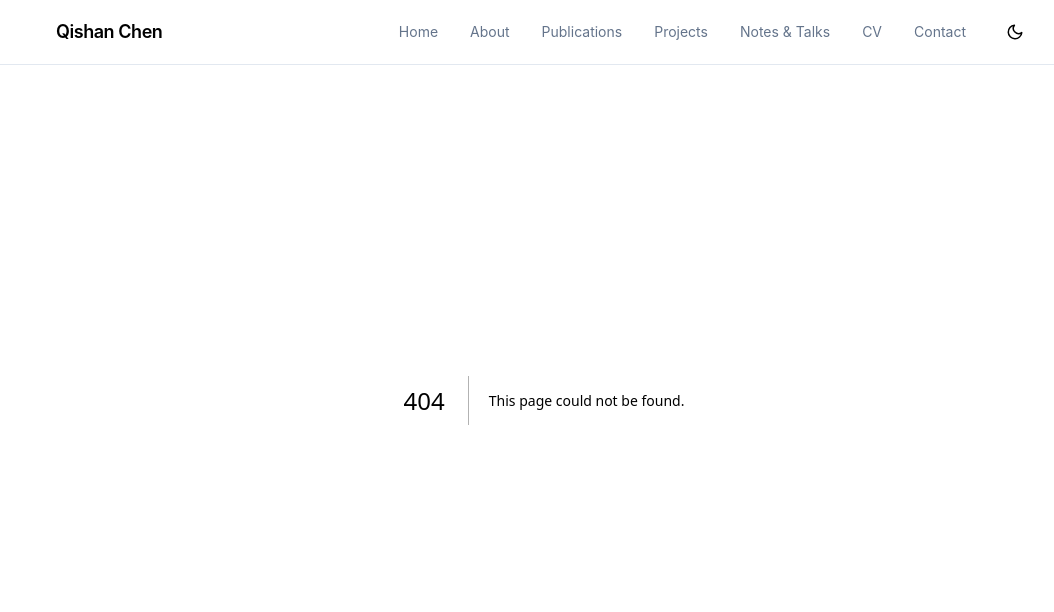
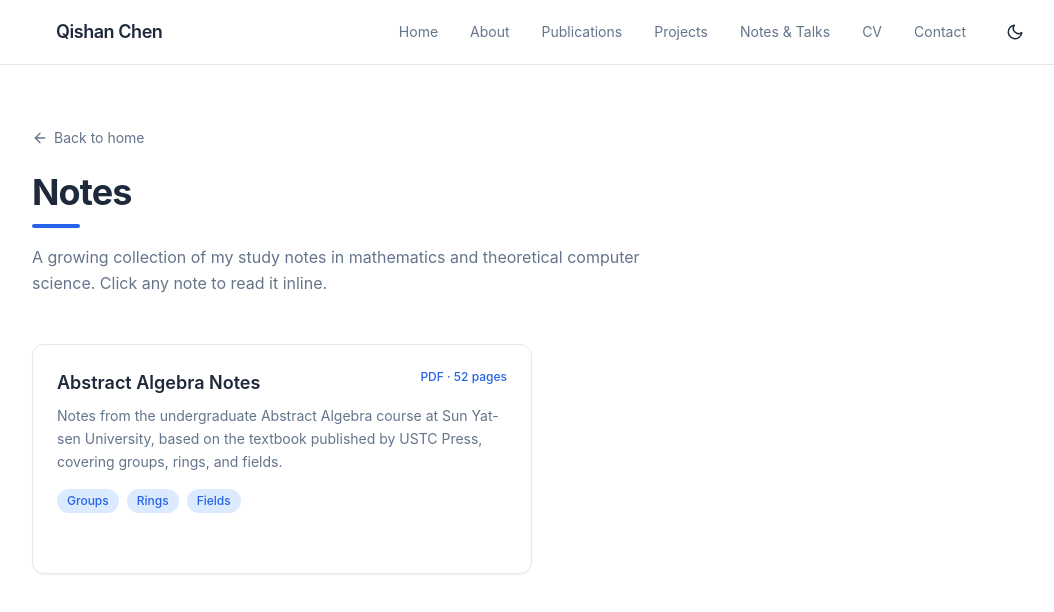
Before and after one commit to qishan-chen/qishan-chen.github.io, a Next.js app: page /notes in a window 1280 px wide. Before the commit this address had no page. Shown: the top 612 px of the page, without its empty margins (96-1150 px from the left). Built offline with nearby package versions, Linux system fonts and the light colour scheme.

Commit message:
Show only latest note on home with Latest badge; fix nav home links
- Home Notes card now shows only the most recent note, marked "Latest"
- Update abstract algebra note description and tags (Fields)
- Nav links use root-relative /#hash so they return home from any page

```diff
--- /dev/null
+++ b/src/app/notes/[slug]/NoteView.tsx
@@ -0,0 +1,80 @@
+"use client";
+
+import Link from "next/link";
+import { FadeIn } from "@/components/FadeIn";
+import type { Note } from "@/data/notes";
+
+export default function NoteView({ note }: { note: Note }) {
+  return (
+    <div className="min-h-screen pt-32 pb-20 px-6">
+      <div className="max-w-5xl mx-auto">
+        <FadeIn>
+          {/* Breadcrumb */}
+          <nav className="flex items-center gap-2 text-sm text-[var(--text-secondary)] mb-6">
+            <Link href="/notes" className="hover:text-[var(--text)] transition-colors">
+              Notes
+            </Link>
+            <span>/</span>
+            <span className="text-[var(--text)]">{note.title}</span>
+          </nav>
+
+          <div className="flex flex-col md:flex-row md:items-start md:justify-between gap-4 mb-4">
+            <h1 className="text-3xl md:text-4xl font-bold tracking-tight">{note.title}</h1>
+            <div className="flex gap-3 shrink-0">
+              <a
+                href={note.pdf}
+                target="_blank"
+                rel="noopener noreferrer"
+                className="inline-flex items-center gap-2 px-4 py-2 border border-[var(--border)] rounded-lg text-sm font-medium hover:bg-[var(--bg-secondary)] transition-colors"
+              >
+                <svg xmlns="http://www.w3.org/2000/svg" width="16" height="16" viewBox="0 0 24 24" fill="none" stroke="currentColor" strokeWidth="2" strokeLinecap="round" strokeLinejoin="round"><path d="M18 13v6a2 2 0 0 1-2 2H5a2 2 0 0 1-2-2V8a2 2 0 0 1 2-2h6" /><polyline points="15 3 21 3 21 9" /><line x1="10" y1="14" x2="21" y2="3" /></svg>
+                Open
+              </a>
+              <a
+                href={note.pdf}
+                download
+                className="inline-flex items-center gap-2 px-4 py-2 bg-[var(--accent)] text-white rounded-lg text-sm font-medium hover:opacity-90 transition-opacity"
+              >
+                <svg xmlns="http://www.w3.org/2000/svg" width="16" height="16" viewBox="0 0 24 24" fill="none" stroke="currentColor" strokeWidth="2" strokeLinecap="round" strokeLinejoin="round"><path d="M21 15v4a2 2 0 0 1-2 2H5a2 2 0 0 1-2-2v-4" /><polyline points="7 10 12 15 17 10" /><line x1="12" y1="15" x2="12" y2="3" /></svg>
+                Download
+              </a>
+            </div>
+          </div>
+
+          <p className="text-[var(--text-secondary)] max-w-2xl leading-relaxed mb-4">{note.desc}</p>
+
+          <div className="flex flex-wrap items-center gap-2 mb-8">
+            <span className="text-xs font-medium text-[var(--text-secondary)]">{note.meta}</span>
+            <span className="text-[var(--border)]">·</span>
+            {note.tags.map((tag) => (
+              <span
+                key={tag}
+                className="px-2.5 py-1 text-xs rounded-full bg-[var(--accent-light)] text-[var(--accent)] font-medium"
+              >
+                {tag}
+              </span>
+            ))}
+          </div>
+        </FadeIn>
+
+        {/* Inline PDF preview */}
+        <FadeIn delay={0.1}>
+          <div className="rounded-xl border border-[var(--border)] overflow-hidden shadow-sm bg-[var(--card)]">
+            <iframe
+              src={`${note.pdf}#view=FitH`}
+              title={note.title}
+              className="w-full h-[80vh]"
+            />
+          </div>
+          <p className="mt-3 text-center text-sm text-[var(--text-secondary)]">
+            Trouble viewing?{" "}
+            <a href={note.pdf} target="_blank" rel="noopener noreferrer" className="text-[var(--accent)] hover:underline">
+              Open the PDF in a new tab
+            </a>
+            .
+          </p>
+        </FadeIn>
+      </div>
+    </div>
+  );
+}
--- /dev/null
+++ b/src/app/notes/[slug]/page.tsx
@@ -0,0 +1,21 @@
+import { notFound } from "next/navigation";
+import { notes, getNote } from "@/data/notes";
+import NoteView from "./NoteView";
+
+export function generateStaticParams() {
+  return notes.map((note) => ({ slug: note.slug }));
+}
+
+export function generateMetadata({ params }: { params: { slug: string } }) {
+  const note = getNote(params.slug);
+  return {
+    title: note ? `${note.title} | Qishan Chen` : "Note | Qishan Chen",
+    description: note?.desc,
+  };
+}
+
+export default function NotePage({ params }: { params: { slug: string } }) {
+  const note = getNote(params.slug);
+  if (!note) notFound();
+  return <NoteView note={note} />;
+}
--- /dev/null
+++ b/src/app/notes/page.tsx
@@ -0,0 +1,62 @@
+"use client";
+
+import Link from "next/link";
+import { FadeIn } from "@/components/FadeIn";
+import { notes } from "@/data/notes";
+
+export default function NotesIndex() {
+  return (
+    <div className="min-h-screen pt-32 pb-20 px-6">
+      <div className="max-w-5xl mx-auto">
+        <FadeIn>
+          <Link
+            href="/#notes-talks"
+            className="inline-flex items-center gap-1.5 text-sm text-[var(--text-secondary)] hover:text-[var(--text)] transition-colors mb-6"
+          >
+            <svg xmlns="http://www.w3.org/2000/svg" width="16" height="16" viewBox="0 0 24 24" fill="none" stroke="currentColor" strokeWidth="2" strokeLinecap="round" strokeLinejoin="round"><line x1="19" y1="12" x2="5" y2="12" /><polyline points="12 19 5 12 12 5" /></svg>
+            Back to home
+          </Link>
+          <h1 className="text-3xl md:text-4xl font-bold tracking-tight mb-3">Notes</h1>
+          <div className="w-12 h-1 bg-[var(--accent)] rounded mb-4" />
+          <p className="text-[var(--text-secondary)] max-w-2xl leading-relaxed mb-12">
+            A growing collection of my study notes in mathematics and theoretical computer science.
+            Click any note to read it inline.
+          </p>
+        </FadeIn>
+
+        <div className="grid md:grid-cols-2 gap-6">
+          {notes.map((note, i) => (
+            <FadeIn key={note.slug} delay={0.05 * i} className="h-full">
+              <Link
+                href={`/notes/${note.slug}`}
+                className="group block h-full p-6 rounded-xl bg-[var(--card)] border border-[var(--border)] shadow-sm transition-all hover:border-[var(--accent)] hover:shadow-md"
+              >
+                <div className="flex items-start justify-between gap-4">
+                  <h2 className="text-lg font-semibold group-hover:text-[var(--accent)] transition-colors">
+                    {note.title}
+                  </h2>
+                  <span className="shrink-0 text-xs font-medium text-[var(--accent)]">{note.meta}</span>
+                </div>
+                <p className="mt-2 text-sm text-[var(--text-secondary)] leading-relaxed">{note.desc}</p>
+                <div className="mt-4 flex flex-wrap gap-2">
+                  {note.tags.map((tag) => (
+                    <span
+                      key={tag}
+                      className="px-2.5 py-1 text-xs rounded-full bg-[var(--accent-light)] text-[var(--accent)] font-medium"
+                    >
+                      {tag}
+                    </span>
+                  ))}
+                </div>
+                <div className="mt-4 flex items-center gap-1.5 text-sm font-medium text-[var(--accent)] opacity-0 group-hover:opacity-100 transition-opacity">
+                  Read note
+                  <svg xmlns="http://www.w3.org/2000/svg" width="16" height="16" viewBox="0 0 24 24" fill="none" stroke="currentColor" strokeWidth="2" strokeLinecap="round" strokeLinejoin="round"><line x1="5" y1="12" x2="19" y2="12" /><polyline points="12 5 19 12 12 19" /></svg>
+                </div>
+              </Link>
+            </FadeIn>
+          ))}
+        </div>
+      </div>
+    </div>
+  );
+}
--- a/src/app/page.tsx
+++ b/src/app/page.tsx
@@ -1,6 +1,8 @@
 "use client";
 
+import Link from "next/link";
 import { FadeIn } from "@/components/FadeIn";
+import { notes } from "@/data/notes";
 
 const publications = [
   {
@@ -8,15 +10,6 @@ const publications = [
     desc: "Actively participating in research projects. Stay tuned!",
     venue: "",
     year: "",
-  },
-];
-
-const notes = [
-  {
-    title: "Abstract Algebra Notes",
-    desc: "A complete set of cleaned notes covering groups, group actions, rings, factorization, and field extensions.",
-    meta: "PDF · 52 pages",
-    href: "/notes/abstract-algebra-notes.pdf",
   },
 ];
 
@@ -144,24 +137,35 @@ export default function Home() {
                   </span>
                 </div>
                 <div className="mt-5 space-y-4">
-                  {notes.map((note) => (
-                    <a
-                      key={note.href}
-                      href={note.href}
-                      target="_blank"
+                  {notes.slice(0, 1).map((note) => (
+                    <Link
+                      key={note.slug}
+                      href={`/notes/${note.slug}`}
                       className="block rounded-lg border border-[var(--border)] bg-[var(--bg-secondary)] p-4 transition-colors hover:border-[var(--accent)]"
                     >
                       <div className="flex items-start justify-between gap-4">
                         <div>
-                          <p className="font-medium">{note.title}</p>
+                          <div className="flex items-center gap-2">
+                            <span className="px-2 py-0.5 text-[10px] font-semibold uppercase tracking-wide rounded-full bg-[var(--accent-light)] text-[var(--accent)]">
+                              Latest
+                            </span>
+                            <p className="font-medium">{note.title}</p>
+                          </div>
                           <p className="mt-1 text-sm text-[var(--text-secondary)] leading-relaxed">{note.desc}</p>
                         </div>
                         <span className="shrink-0 text-xs font-medium text-[var(--accent)]">{note.meta}</span>
                       </div>
-                    </a>
+                    </Link>
                   ))}
                 </div>
                 <div className="flex-1" />
+                <Link
+                  href="/notes"
+                  className="mt-5 inline-flex items-center gap-1.5 text-sm font-medium text-[var(--accent)] hover:gap-2.5 transition-all"
+                >
+                  Browse all notes
+                  <svg xmlns="http://www.w3.org/2000/svg" width="16" height="16" viewBox="0 0 24 24" fill="none" stroke="currentColor" strokeWidth="2" strokeLinecap="round" strokeLinejoin="round"><line x1="5" y1="12" x2="19" y2="12" /><polyline points="12 5 19 12 12 19" /></svg>
+                </Link>
               </div>
             </FadeIn>
 
--- a/src/components/Navbar.tsx
+++ b/src/components/Navbar.tsx
@@ -1,16 +1,17 @@
 "use client";
 
+import Link from "next/link";
 import { useTheme } from "./ThemeProvider";
 import { useState } from "react";
 
 const navItems = [
-  { label: "Home", href: "#hero" },
-  { label: "About", href: "#about" },
-  { label: "Publications", href: "#publications" },
-  { label: "Projects", href: "#projects" },
-  { label: "Notes & Talks", href: "#notes-talks" },
-  { label: "CV", href: "#cv" },
-  { label: "Contact", href: "#contact" },
+  { label: "Home", href: "/#hero" },
+  { label: "About", href: "/#about" },
+  { label: "Publications", href: "/#publications" },
+  { label: "Projects", href: "/#projects" },
+  { label: "Notes & Talks", href: "/#notes-talks" },
+  { label: "CV", href: "/#cv" },
+  { label: "Contact", href: "/#contact" },
 ];
 
 export default function Navbar() {
@@ -20,20 +21,20 @@ export default function Navbar() {
   return (
     <nav className="fixed top-0 w-full z-50 backdrop-blur-md bg-[var(--bg)]/80 border-b border-[var(--border)] transition-all">
       <div className="max-w-5xl mx-auto px-6 h-16 flex items-center justify-between">
-        <a href="#hero" className="text-lg font-semibold tracking-tight">
+        <Link href="/#hero" className="text-lg font-semibold tracking-tight">
           Qishan Chen
-        </a>
+        </Link>
 
         {/* Desktop nav */}
         <div className="hidden md:flex items-center gap-8">
           {navItems.map((item) => (
-            <a
+            <Link
               key={item.href}
               href={item.href}
               className="text-sm text-[var(--text-secondary)] hover:text-[var(--text)] transition-colors"
             >
               {item.label}
-            </a>
+            </Link>
           ))}
           <button
             onClick={toggleTheme}
@@ -66,14 +67,14 @@ export default function Navbar() {
         <div className="md:hidden border-t border-[var(--border)] bg-[var(--bg)]/95 backdrop-blur-md">
           <div className="px-6 py-4 flex flex-col gap-4">
             {navItems.map((item) => (
-              <a
+              <Link
                 key={item.href}
                 href={item.href}
                 onClick={() => setMobileOpen(false)}
                 className="text-sm text-[var(--text-secondary)] hover:text-[var(--text)] transition-colors"
               >
                 {item.label}
-              </a>
+              </Link>
             ))}
           </div>
         </div>
--- /dev/null
+++ b/src/data/notes.ts
@@ -0,0 +1,27 @@
+export type Note = {
+  slug: string;
+  title: string;
+  desc: string;
+  tags: string[];
+  meta: string; // e.g. "PDF · 52 pages"
+  date: string; // e.g. "2025"
+  pdf: string; // path under /public
+  status?: "complete" | "draft";
+};
+
+export const notes: Note[] = [
+  {
+    slug: "abstract-algebra",
+    title: "Abstract Algebra Notes",
+    desc: "Notes from the undergraduate Abstract Algebra course at Sun Yat-sen University, based on the textbook published by USTC Press, covering groups, rings, and fields.",
+    tags: ["Groups", "Rings", "Fields"],
+    meta: "PDF · 52 pages",
+    date: "2025",
+    pdf: "/notes/abstract-algebra-notes.pdf",
+    status: "complete",
+  },
+];
+
+export function getNote(slug: string): Note | undefined {
+  return notes.find((n) => n.slug === slug);
+}
```
